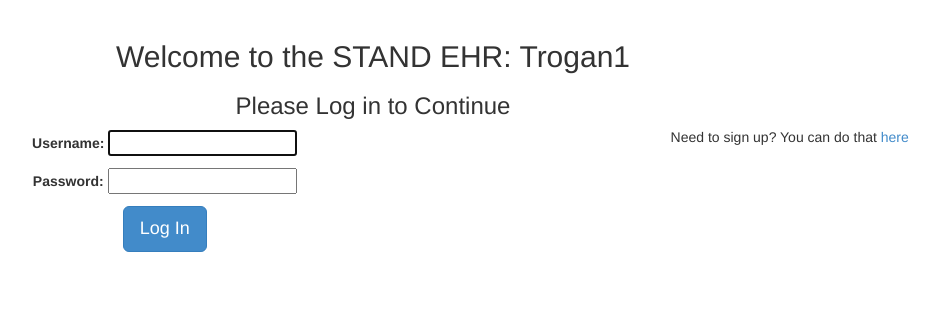
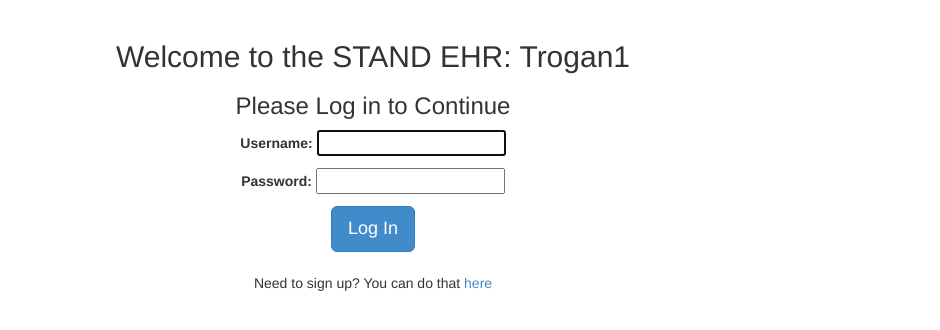
Before and after one commit to katrinayu1213/trogan1, a Django app: page / in a window 1280 px wide. Shown: the part 131-461 px from the top of the page, without its empty margins (267-1207 px from the left). Run offline with Django 3.2, Linux system fonts and the light colour scheme; some libraries are stand-ins or nearby versions.

Commit message:
installed apps in settings.py and changed format in landing page

```diff
--- a/core/templates/landing.html
+++ b/core/templates/landing.html
@@ -3,18 +3,20 @@
 
 
 {% block content %}
-<div class="container text-center col-md-12 col-sm-12 col-xs-12">
+<div class="container text-center col-md-12 col-sm-6 col-xs-12">
 
     <h2>Welcome to the STAND EHR: Trogan1</h2>
     <h3>Please Log in to Continue</h3>
-        <div class="container col-md-8 col-sm-6 col-xs-4">
+        <div class="container text-center col-md-12 col-sm-10 col-xs-8">
           <form method="post">
             {% csrf_token %}
             {{ form.as_p }}
             <button type="submit" class="btn btn-lg btn-primary">Log In</button>
           </form>
         </div>
-    <h5>Need to sign up? You can do that <a href="{% url 'signup' %}">here</a></h5>
+    <div class="container text-center col-md-12 col-sm-8 col-xs-6">
+    <h5 class="text-center">Need to sign up? You can do that <a href="{% url 'signup' %}">here</a></h5>
+    </div>
 </div>
 
 {% endblock %}
--- a/trogan1/settings.py
+++ b/trogan1/settings.py
@@ -41,6 +41,7 @@ INSTALLED_APPS = [
     'django_tables2',
     'bootstrap3',
     'adminsortable2',
+    'crispy_forms',
 ]
 
 MIDDLEWARE = [
@@ -66,6 +67,7 @@ TEMPLATES = [
                 'django.template.context_processors.request',
                 'django.contrib.auth.context_processors.auth',
                 'django.contrib.messages.context_processors.messages',
+                'django.template.context_processors.request',
             ],
         },
     },
```
